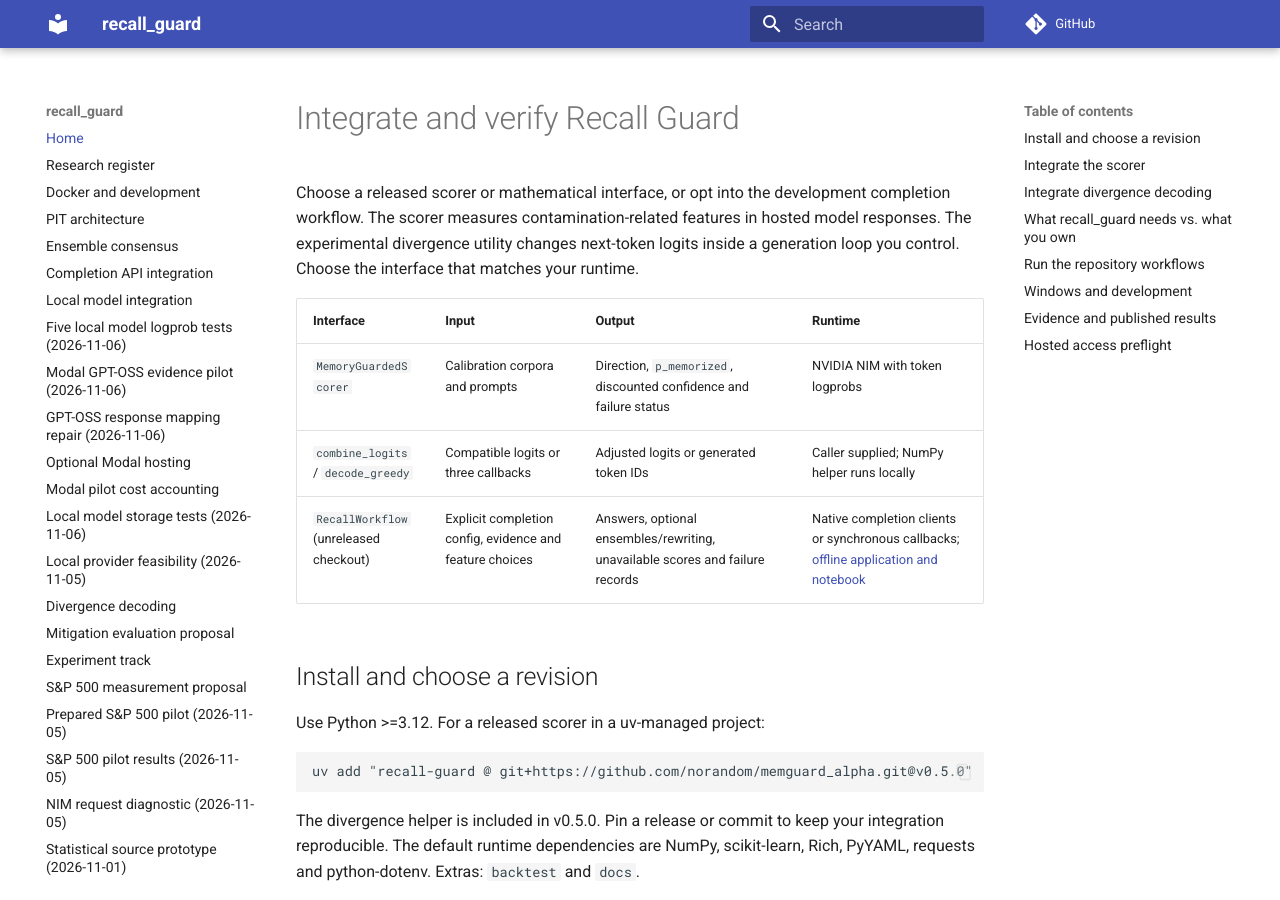
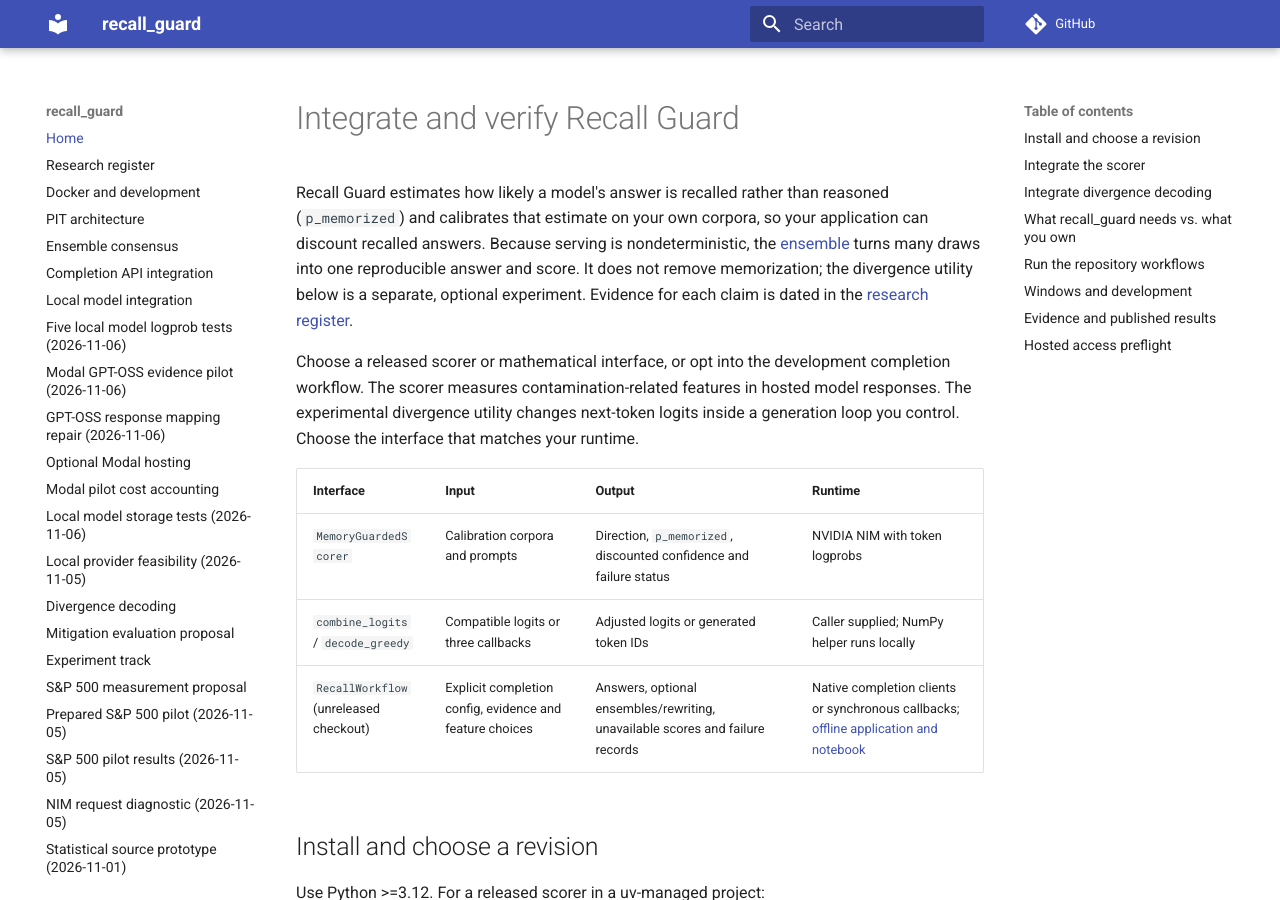
Before and after one commit to norandom/memguard_alpha, an MkDocs documentation site: the page built from docs/index.md, in a window 1280 px wide and 900 px high. Built offline with MkDocs 1.6.1 and Material for MkDocs 9.7.7, drawn with Linux system fonts in a browser that asks for light colours; comment, search, counter and statistics services are not loaded.

Commit message:
docs: state what Recall Guard measures and what the ensemble is for
It calibrates p_memorized and does not remove memorization; the ensemble makes the calibrated answer and score reproducible under serving nondeterminism; mitigation is optional.

Co-Authored-By: Claude Opus 5.5 <noreply@anthropic.com>

```diff
--- a/docs/index.md
+++ b/docs/index.md
@@ -1,4 +1,12 @@
 # Integrate and verify Recall Guard
+
+Recall Guard estimates how likely a model's answer is recalled rather than
+reasoned (`p_memorized`) and calibrates that estimate on your own corpora, so your
+application can discount recalled answers. Because serving is nondeterministic,
+the [ensemble](ensemble.md) turns many draws into one reproducible answer and
+score. It does not remove memorization; the divergence utility below is a
+separate, optional experiment. Evidence for each claim is dated in the
+[research register](research-register.md).
 
 Choose a released scorer or mathematical interface, or opt into the development
 completion workflow. The scorer measures contamination-related
```
Also changed, not shown: README.md (+12 -2 lines).
